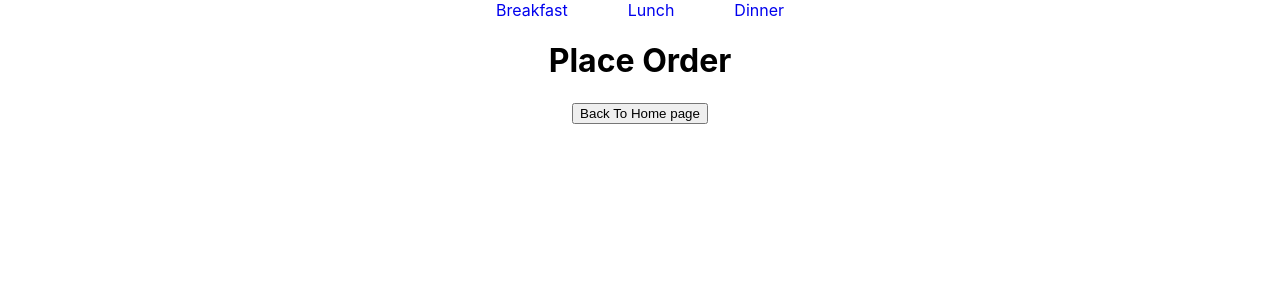
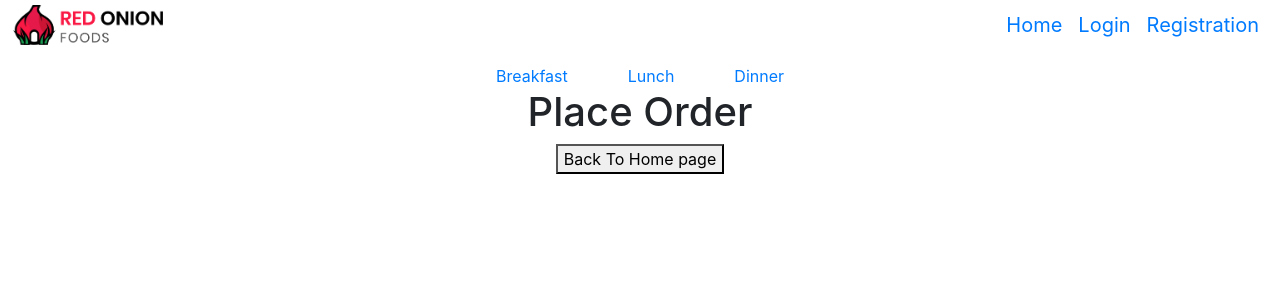
Before and after one commit to Shipu8644/Hot-Onion-Restaurant, a React (Create React App) app: page /place-order in a window 1280 px wide. Shown: the top 300 px of the page. Built offline with nearby package versions, Linux system fonts and the light colour scheme.

Commit message:
header done

```diff
--- a/public/index.html
+++ b/public/index.html
@@ -23,6 +23,8 @@
       Learn how to configure a non-root public URL by running `npm run build`.
     -->
   <script src="https://kit.fontawesome.com/86a46842c3.js" crossorigin="anonymous"></script>
+  <link rel="stylesheet" href="https://stackpath.bootstrapcdn.com/bootstrap/4.1.3/css/bootstrap.min.css"
+    integrity="sha384-MCw98/SFnGE8fJT3GXwEOngsV7Zt27NXFoaoApmYm81iuXoPkFOJwJ8ERdknLPMO" crossorigin="anonymous">
   <title>React App</title>
 </head>
 
--- a/src/App.js
+++ b/src/App.js
@@ -13,6 +13,7 @@ import Home from './pages/Home/Home/Home';
 import LaunchAll from './pages/Home/LaunchAll/LaunchAll';
 import NotFound from './pages/NotFound/NotFound';
 import Header from './pages/Shared/Header/Header';
+import MainHeader from './pages/Shared/Header/MainHeader';
 
 
 
@@ -22,7 +23,7 @@ function App() {
     <div className="App">
 
       <BrowserRouter>
-
+        <MainHeader></MainHeader>
         <Switch>
           <Route exact path='/'>
             <Header></Header>
--- a/src/pages/Home/FoodHeader/FoodHeader.css
+++ b/src/pages/Home/FoodHeader/FoodHeader.css
@@ -2,7 +2,7 @@
     display: flex;
   align-items: center;
   justify-content: center;
-
+  margin-top: 4em;
 }
 .f-head{
     margin-left: 60px;
--- a/src/pages/Shared/Header/Header.css
+++ b/src/pages/Shared/Header/Header.css
@@ -8,7 +8,7 @@
 }
 .header-title{
    font-size: 40px;
-   margin-top: 1.5em;
+   /* margin-top: 1.5em; */
    padding-top: 200px;
 }
 .input{
--- /dev/null
+++ b/src/pages/Shared/Header/MainHeader.js
@@ -0,0 +1,36 @@
+import React from 'react';
+import { NavLink } from 'react-router-dom';
+import logo from '../../../images/logo2.png'
+const MainHeader = () => {
+    return (
+        <div>
+            <nav className="navbar navbar-toggler navbar-expand-lg bg-white fixed-top">
+                <NavLink to='/home'>
+                    <ul className="navbar-nav mr-auto">
+                        <img style={{ width: '150px' }} src={logo} alt="" />
+                    </ul>
+                </NavLink>
+
+                <ul className="navbar-nav ml-auto">
+                    <li className="nav-item">
+                        <NavLink to='/home' className="nav-link" >
+                            Home
+                        </NavLink>
+                    </li>
+                    <li className="nav-item">
+                        <NavLink to='*' className="nav-link" >
+                            Login
+                        </NavLink>
+                    </li>
+                    <li className="nav-item">
+                        <NavLink to='*' className="nav-link" >
+                            Registration
+                        </NavLink>
+                    </li>
+                </ul>
+            </nav>
+        </div>
+    );
+};
+
+export default MainHeader;
```
